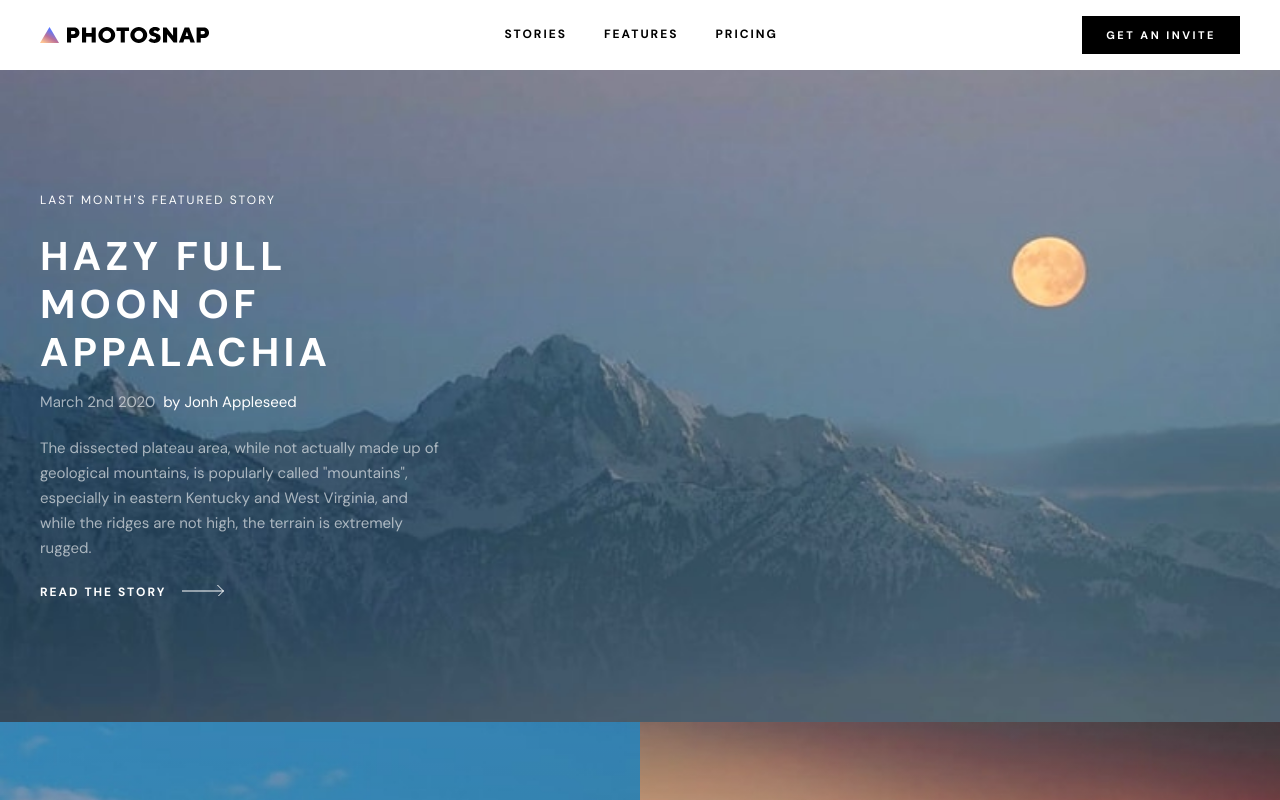
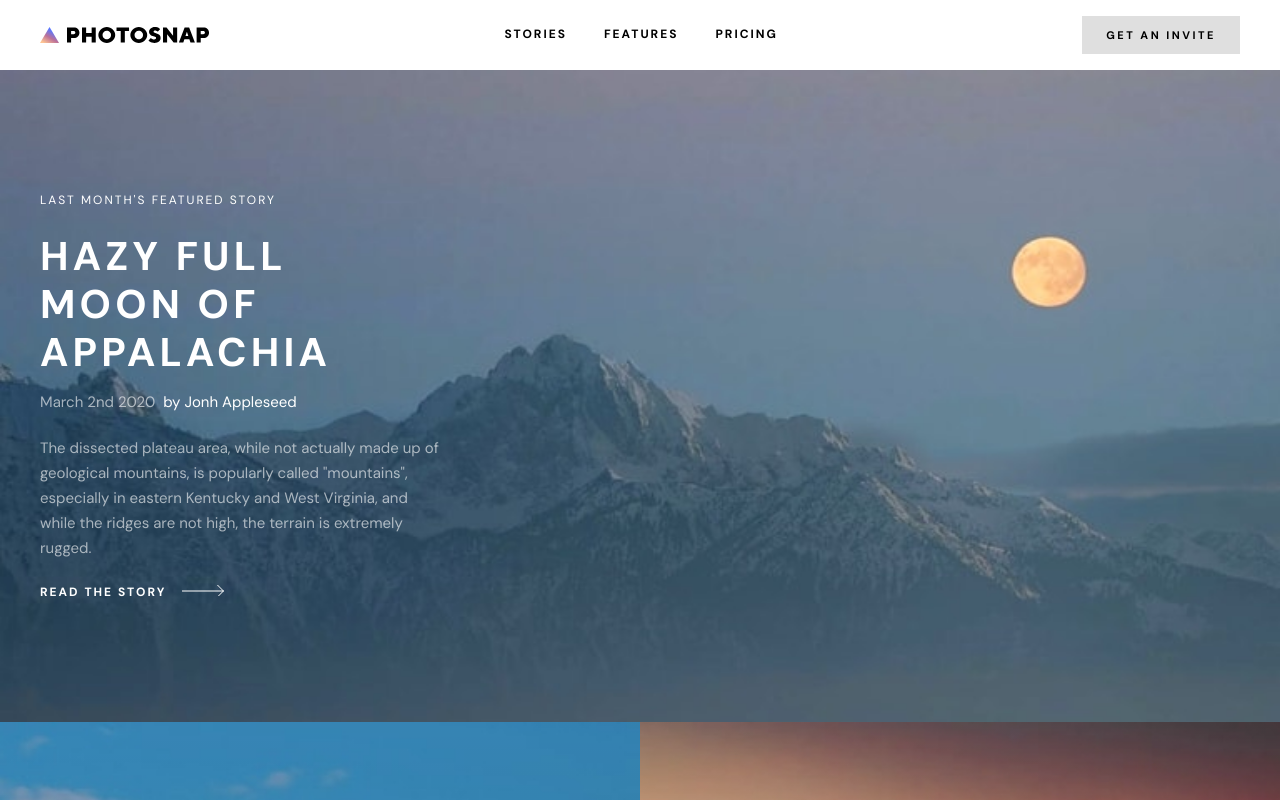
Before and after one commit to Lordyner/photosnap, a Next.js app: page /stories in a window 1280 px wide. In both pictures the pointer is over the link 1161 px from the left and 35 px from the top of the page. Shown: the top 800 px of the page. Built offline with nearby package versions, Linux system fonts and the light colour scheme.

Commit message:
Fix hover state on primary-button, change spinner color and add active state on pricing page

```diff
--- a/Components/Spinner.js
+++ b/Components/Spinner.js
@@ -6,7 +6,7 @@ const Spinner = () => {
         <div className={classes.overlayLoader}><TailSpin
             height="200"
             width="200"
-            color="#F67E7E"
+            color="#000"
             ariaLabel="tail-spin-loading"
             radius="1"
             wrapperStyle={{}}
--- a/styles/index.css
+++ b/styles/index.css
@@ -132,8 +132,8 @@ a.primary-link.dark {
 }
 
 
-a.primary-link-light:hover,
-a.primary-link-dark:hover {
+a.primary-link.light:hover,
+a.primary-link.dark:hover {
     background-color: var(--light-grey);
     color: var(--pure-black);
 }
```
Also changed, not shown: Components/UI/Switch.module.css (+6 -5 lines).
